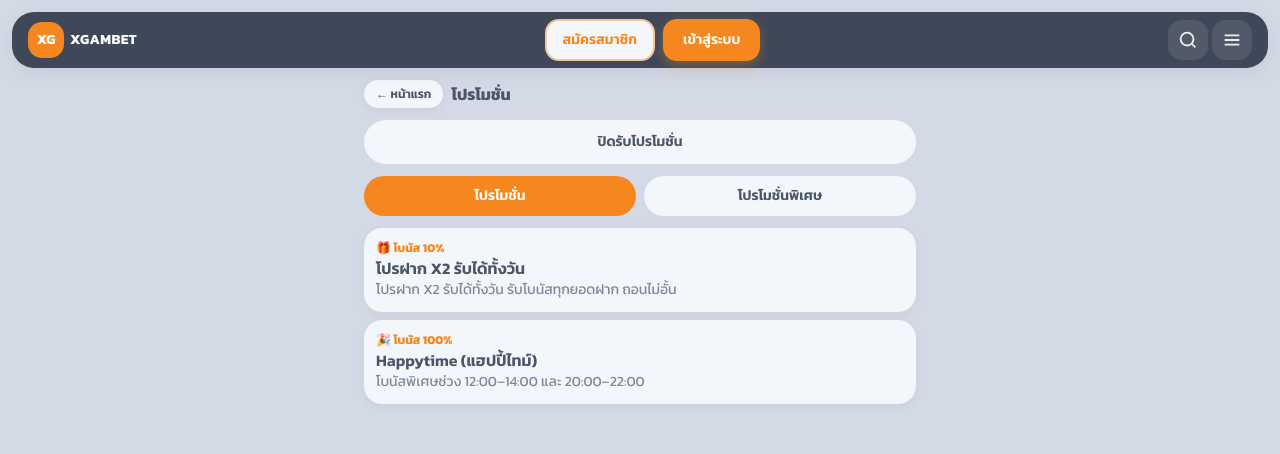
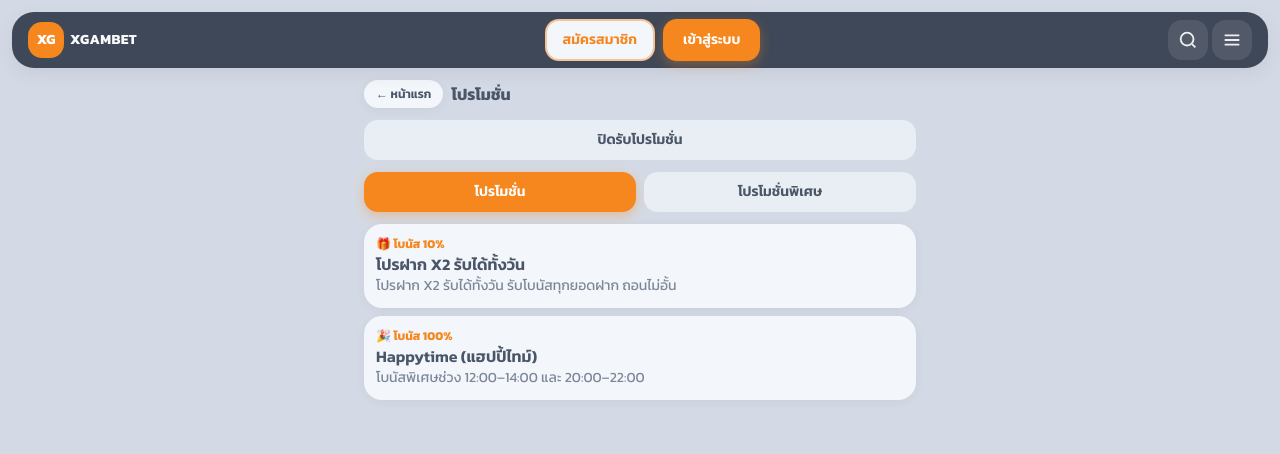
Before and after one commit to ppst26/fe-cosmic3, a Next.js app: page /promotions in a window 1280 px wide. Shown: the top 454 px of the page. Built offline with nearby package versions, Linux system fonts and the light colour scheme.

Commit message:
feat(sport): open promotion detail and store opt-in
Co-authored-by: Cursor <cursoragent@cursor.com>

```diff
--- a/app/promotions/page.tsx
+++ b/app/promotions/page.tsx
@@ -1,89 +1,12 @@
 "use client";
 
-import { useState } from "react";
-import { useRouter } from "next/navigation";
 import { SubPageShell } from "@/components/layout/SubPageShell";
-import { PROMOTIONS, type PromotionItem } from "@/data/homeLobby";
+import { PromotionsScreen } from "@/components/promotions/PromotionsScreen";
 
 export default function PromotionsPage() {
-  const router = useRouter();
-  const [tab, setTab] = useState<"all" | "special">("all");
-  const [optIn, setOptIn] = useState(false);
-  const [selected, setSelected] = useState<PromotionItem | null>(null);
-  const [message, setMessage] = useState("");
-
-  const items = PROMOTIONS.filter((promo) =>
-    tab === "all" ? promo.category === "general" : promo.category === "special",
-  );
-
   return (
     <SubPageShell title="โปรโมชั่น" nav="promo">
-      <button
-        type="button"
-        onClick={() => {
-          const next = !optIn;
-          setOptIn(next);
-          setMessage(
-            next
-              ? "เปิดรับโปรโมชั่นแล้ว ท่านจะได้รับสิทธิพิเศษทุกยอดฝาก"
-              : "ปิดรับโปรโมชั่นแล้ว ยอดฝากจะไม่ติดเงื่อนไขเทิร์นโอเวอร์",
-          );
-        }}
-        className={`mb-3 h-11 w-full rounded-full text-sm font-semibold ${
-          optIn ? "soft-btn-primary" : "bg-[var(--soft-card-elevated)]"
-        }`}
-      >
-        {optIn ? "เปิดรับโปรโมชั่น" : "ปิดรับโปรโมชั่น"}
-      </button>
-      <div className="mb-3 grid grid-cols-2 gap-2">
-        {(
-          [
-            ["all", "โปรโมชั่น"],
-            ["special", "โปรโมชั่นพิเศษ"],
-          ] as const
-        ).map(([key, label]) => (
-          <button
-            key={key}
-            type="button"
-            onClick={() => setTab(key)}
-            className={`h-10 rounded-full text-sm font-semibold ${
-              tab === key ? "bg-[var(--brand)] text-white" : "bg-[var(--soft-card-elevated)]"
-            }`}
-          >
-            {label}
-          </button>
-        ))}
-      </div>
-      <ul className="space-y-2">
-        {items.map((promo) => (
-          <li key={promo.id}>
-            <button type="button" onClick={() => setSelected(promo)} className="soft-card w-full p-3 text-left">
-              <p className="text-xs font-bold text-[var(--brand)]">
-                {promo.emoji} {promo.tag}
-              </p>
-              <p className="font-semibold">{promo.title}</p>
-              <p className="text-sm text-[var(--text-muted)]">{promo.desc}</p>
-            </button>
-          </li>
-        ))}
-      </ul>
-      {selected ? (
-        <div className="soft-panel mt-3 space-y-2 p-4 text-sm">
-          <p className="font-bold">{selected.title}</p>
-          <p>{selected.desc}</p>
-          <button
-            type="button"
-            className="soft-btn-primary h-11 w-full font-semibold"
-            onClick={() => router.push("/wallet?tab=deposit-withdraw&sub=deposit")}
-          >
-            รับโปรและไปฝากเงิน
-          </button>
-          <button type="button" className="w-full" onClick={() => setSelected(null)}>
-            ปิด
-          </button>
-        </div>
-      ) : null}
-      {message ? <p className="mt-3 text-sm text-[var(--brand)]">{message}</p> : null}
+      <PromotionsScreen />
     </SubPageShell>
   );
 }
--- /dev/null
+++ b/components/promotions/PromotionsScreen.tsx
@@ -0,0 +1,114 @@
+"use client";
+
+import Link from "next/link";
+import { useMemo, useState } from "react";
+import { useMember } from "@/components/member/MemberProvider";
+import { PROMOTIONS, type PromotionItem } from "@/data/homeLobby";
+
+type CategoryFilter = "general" | "special";
+
+const CATEGORY_BUTTONS: { key: CategoryFilter; label: string }[] = [
+  { key: "general", label: "โปรโมชั่น" },
+  { key: "special", label: "โปรโมชั่นพิเศษ" },
+];
+
+export function PromotionsScreen() {
+  const { state, dispatch } = useMember();
+  const [category, setCategory] = useState<CategoryFilter>("general");
+  const [selected, setSelected] = useState<PromotionItem | null>(null);
+  const [message, setMessage] = useState("");
+
+  const items = useMemo(
+    () => PROMOTIONS.filter((promo) => promo.category === category),
+    [category],
+  );
+
+  function handleToggleOptIn() {
+    const next = !state.promoOptIn;
+    dispatch({ type: "setPromoOptIn", value: next });
+    setMessage(
+      next
+        ? "เปิดรับโปรโมชั่นแล้ว ท่านจะได้รับสิทธิพิเศษทุกยอดฝาก"
+        : "ปิดรับโปรโมชั่นแล้ว ยอดฝากจะไม่ติดเงื่อนไขเทิร์นโอเวอร์",
+    );
+  }
+
+  return (
+    <div className="space-y-3">
+      <button
+        type="button"
+        onClick={handleToggleOptIn}
+        className={`h-10 w-full rounded-[var(--radius-soft-sm)] text-sm font-semibold ${
+          state.promoOptIn
+            ? "soft-btn-primary"
+            : "bg-[var(--soft-card)] text-[var(--text-on-light)]"
+        }`}
+      >
+        {state.promoOptIn ? "เปิดรับโปรโมชั่น" : "ปิดรับโปรโมชั่น"}
+      </button>
+
+      <div className="flex gap-2">
+        {CATEGORY_BUTTONS.map(({ key, label }) => (
+          <button
+            key={key}
+            type="button"
+            onClick={() => setCategory(key)}
+            className={`h-10 flex-1 rounded-[var(--radius-soft-sm)] text-sm font-semibold ${
+              category === key
+                ? "soft-btn-primary"
+                : "bg-[var(--soft-card)] text-[var(--text-on-light)]"
+            }`}
+          >
+            {label}
+          </button>
+        ))}
+      </div>
+
+      <ul className="space-y-2">
+        {items.map((promo) => (
+          <li key={promo.id}>
+            <button
+              type="button"
+              onClick={() => setSelected(promo)}
+              className={`soft-card w-full p-3 text-left ${
+                selected?.id === promo.id ? "ring-2 ring-[var(--brand)]" : ""
+              }`}
+            >
+              <p className="text-xs font-bold text-[var(--brand)]">
+                {promo.emoji} {promo.tag}
+              </p>
+              <p className="font-semibold">{promo.title}</p>
+              <p className="text-sm text-[var(--text-muted)]">{promo.desc}</p>
+            </button>
+          </li>
+        ))}
+      </ul>
+
+      {selected ? (
+        <div className="soft-card space-y-3 p-3">
+          <p className="font-semibold">{selected.title}</p>
+          <p className="text-sm text-[var(--text-muted)]">{selected.desc}</p>
+          <Link
+            href="/wallet?tab=deposit"
+            className="soft-btn-primary flex h-10 w-full items-center justify-center text-sm font-semibold"
+          >
+            รับโปรและไปฝากเงิน
+          </Link>
+          <button
+            type="button"
+            onClick={() => setSelected(null)}
+            className="h-10 w-full rounded-[var(--radius-soft-sm)] bg-[var(--soft-card-elevated)] text-sm font-semibold text-[var(--text-on-light)]"
+          >
+            ปิด
+          </button>
+        </div>
+      ) : null}
+
+      {message ? (
+        <p className="text-center text-sm font-semibold text-[var(--brand)]">
+          {message}
+        </p>
+      ) : null}
+    </div>
+  );
+}
```
